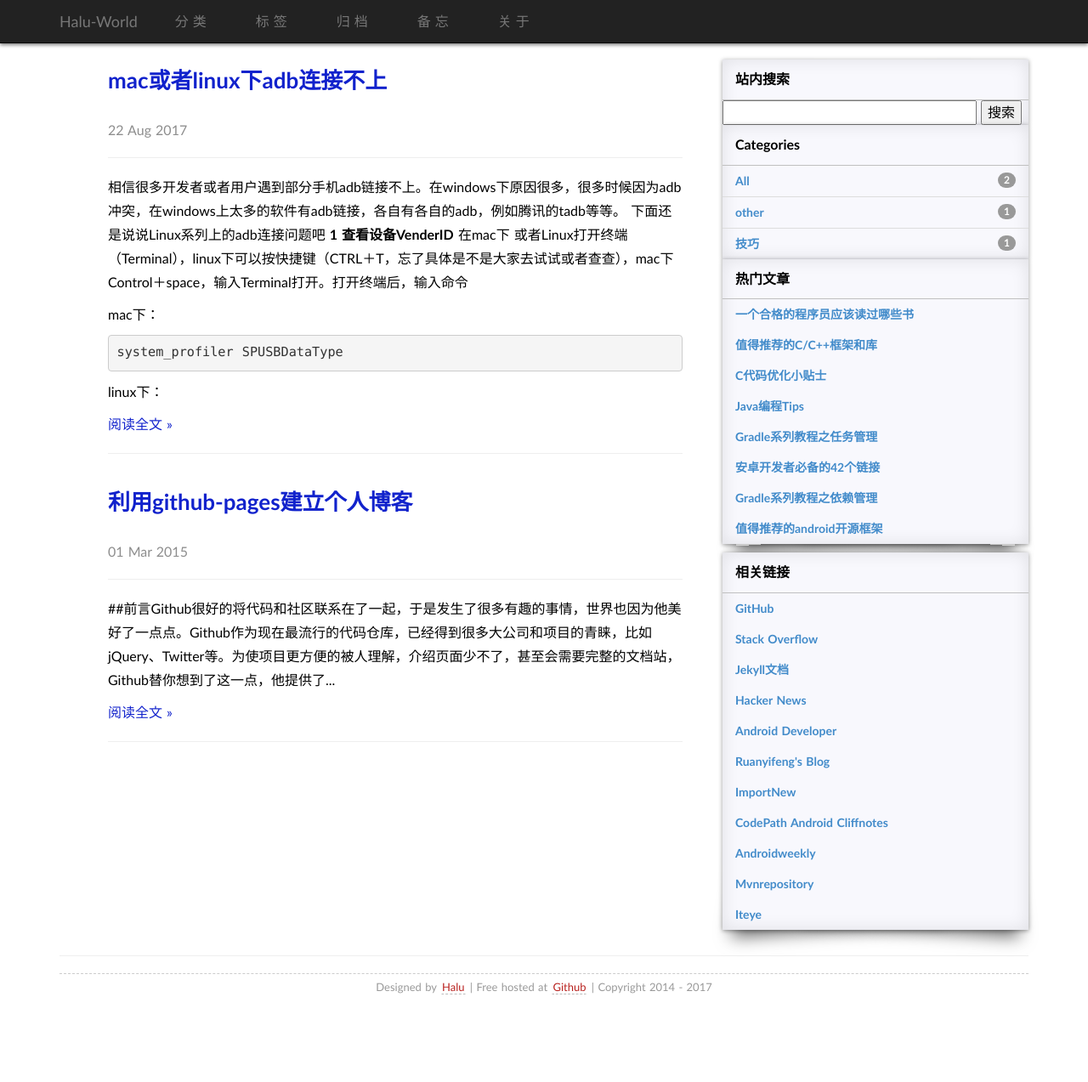
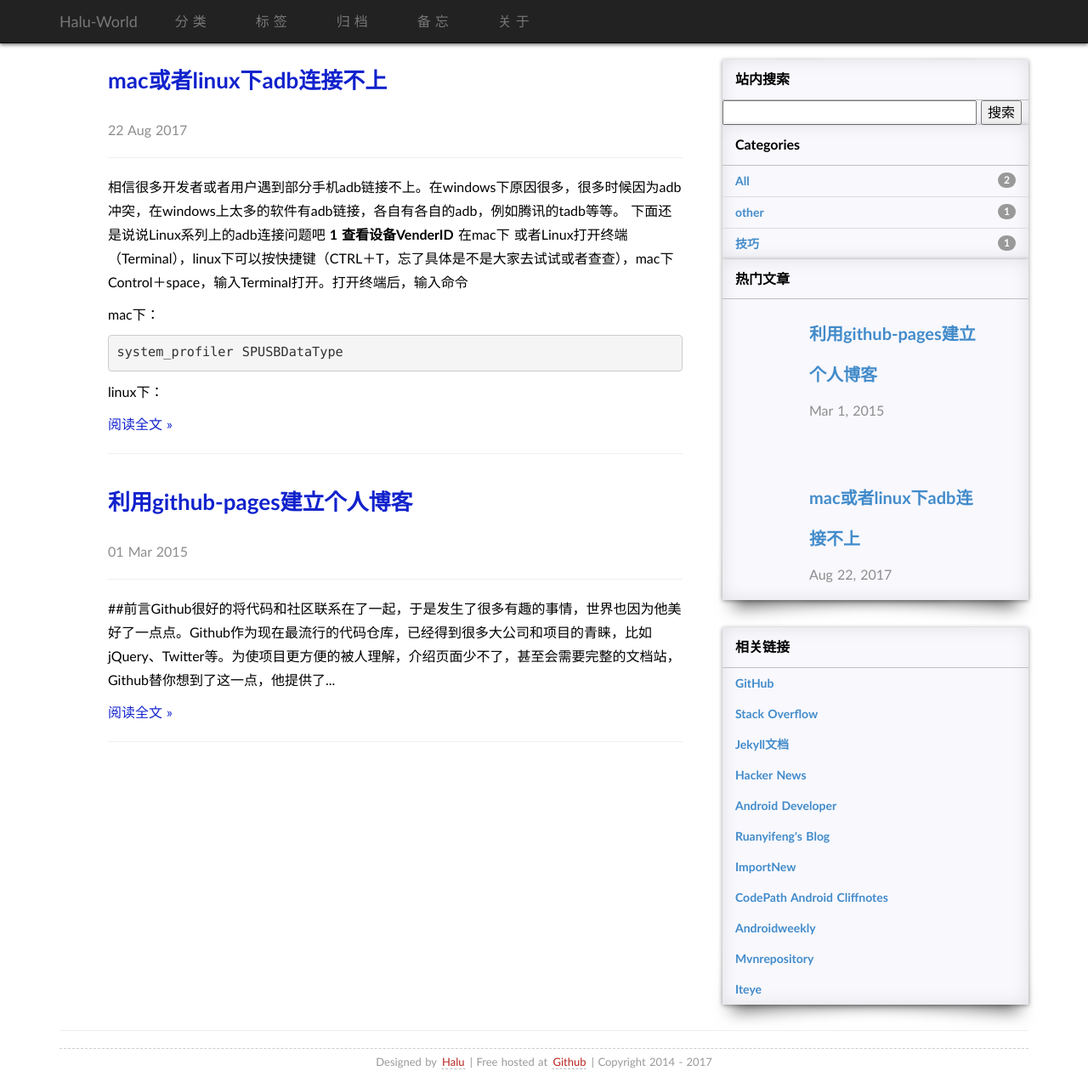
Before and after one commit to haluworld/haluworld.github.io, a Jekyll site: the page built from index.html, in a window 1280 px wide and 1273 px high. Shown: the whole window at 85% size. Built offline with Jekyll 4.4.1, drawn with Linux system fonts in a browser that asks for light colours; some web fonts are replaced; the list of posts is cut into pages by our own code; comment, search, counter and statistics services are not loaded.

Commit message:
update
界面调整

```diff
--- a/_includes/hot.html
+++ b/_includes/hot.html
@@ -3,7 +3,7 @@
         热门文章
       </div>
 
- <ul class="list-unstyled">
+ <!-- <ul class="list-unstyled">
 <li><a href="/blog/2014/07/qualified-programmer-should-read-what-books.html" class="categories-list-item">一个合格的程序员应该读过哪些书</a></li>
 <li><a href="/blog/2014/12/c-open-project.html" class="categories-list-item">值得推荐的C/C++框架和库</a></li>
 <li><a href="/blog/2014/12/c-code-opt.html" class="categories-list-item">C代码优化小贴士</a></li>
@@ -14,5 +14,25 @@
 <li><a href="/blog/2014/10/android-opensource.html" class="categories-list-item">值得推荐的android开源框架</a></li>
 
 
-     </ul>
+     </ul> -->
+
+        {% for category in site.categories %}
+	<div post-cate="{{category | first}}">
+
+          <ul class="posts">
+            {% for posts in category  %}
+              {% for post in posts %}
+                {% if post.url %}
+		<li>
+                  <a href="{{ post.url }}" class="post-list-item">
+                    <h2>{{ post.title }}</h2>
+                    <span class="date">{{ post.date | date: "%b %-d, %Y" }}</span>
+                  </a>
+		</li>
+                {% endif %}
+              {% endfor %}
+            {% endfor %}
+          </ul>
+	</div>
+        {% endfor %}
 </div>
```
Also changed, not shown: 1 other file.
